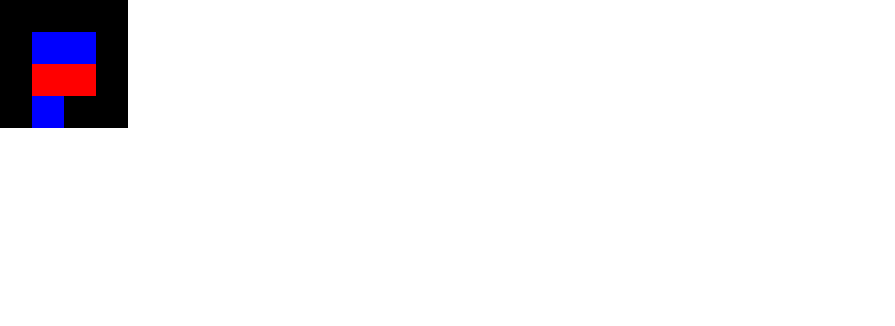
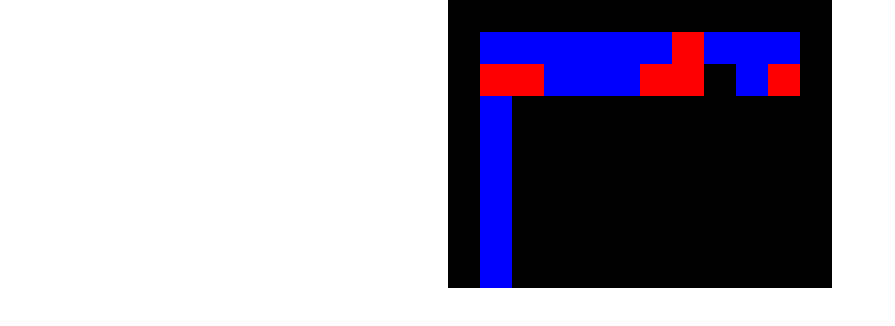
Before and after one commit to mbernardes19/js13k-entry, a plain HTML site: page index.html in a window 1280 px wide. Shown: the whole page, without its empty margins (0-895 px from the left). Drawn offline with Linux system fonts and the light colour scheme.

Commit message:
LevelBuilder criado

```diff
--- /dev/null
+++ b/LevelBuilder.js
@@ -0,0 +1,23 @@
+export default class LevelBuilder {
+    constructor(ctx) {
+        this.rows = 9;
+        this.columns = 12;
+        this.TILE_SIZE = 32;
+        this.ctx = ctx;
+        this.currentLevel;
+    }
+
+    renderLevel(level) {
+        for(let i = 0; i < this.columns; i++) {
+            for(let j = 0; j < this.rows; j++) {
+                    if (level[j][i] === 1)
+                        this.ctx.fillStyle = 'black';
+                    if (level[j][i] === 2)
+                        this.ctx.fillStyle = 'blue';
+                    if (level[j][i] === 3)
+                        this.ctx.fillStyle = 'red';
+                this.ctx.fillRect(this.TILE_SIZE*i, this.TILE_SIZE*j, this.TILE_SIZE, this.TILE_SIZE);
+            }
+        }
+    }
+}
--- a/Player.js
+++ b/Player.js
@@ -5,11 +5,7 @@ export default class Player {
     constructor(name, ctx) {
         this._name = name;
         this._hp = 100;
-        const canvas = document.createElement('canvas')
-        document.body.append(canvas);
-        canvas.width = 500;
-        canvas.height = 500;
-        this._ctx = canvas.getContext('2d');
+        this._ctx = ctx;
         this._currentSprite = new Sprite(100, 100, new Image());
         this._initialState = {
             x: 150,
--- a/index.html
+++ b/index.html
@@ -8,8 +8,10 @@
     <style>
         body {
             margin: 0;
+            display:flex;
+            justify-content: center;
+            align-items: center;
         }
-
         * {
             margin: 0;
             padding: 0;
--- /dev/null
+++ b/lvls/lvl01.json
@@ -0,0 +1,16 @@
+{
+    "player_initial_position": {},
+    "graphical_map":[
+        [1,1,1,1,1,1,1,1,1,1,1,1],
+        [1,2,2,2,2,2,2,3,2,2,2,1],
+        [1,3,3,2,2,2,3,3,1,2,3,1],
+        [1,2,1,1,1,1,1,1,1,1,1,1],
+        [1,2,1,1,1,1,1,1,1,1,1,1],
+        [1,2,1,1,1,1,1,1,1,1,1,1],
+        [1,2,1,1,1,1,1,1,1,1,1,1],
+        [1,2,1,1,1,1,1,1,1,1,1,1],
+        [1,2,1,1,1,1,1,1,1,1,1,1]
+    ],
+    "collision_map": []
+
+}
--- a/main.js
+++ b/main.js
@@ -5,41 +5,47 @@ import GameLoop from './GameLoop.js';
 import Grid from './Grid.js';
 import Tile from './Tile.js';
 import InputHandler from './InputHandler.js';
+import LevelBuilder from './LevelBuilder.js';
 
-const CANVAS_WIDTH = window.innerWidth - (window.innerWidth % 32);
-const CANVAS_HEIGHT = window.innerHeight - (window.innerHeight % 32);
+
+const CANVAS_WIDTH = 384;
+const CANVAS_HEIGHT = 288;
 const canvas = document.querySelector('canvas');
 canvas.width = CANVAS_WIDTH ;
 canvas.height = CANVAS_HEIGHT;
 const ctx = canvas.getContext('2d');
 
-const rows = 4;
-const columns = 4;
 
+// PLAYER //
+const player1 = new Player('Santiael', ctx);
+
+// GAME LOOP //
 const gameLoop = new GameLoop();
-gameLoop.startLoop(1)
+gameLoop.startLoop(1);
+
+// LEVEL BUILDER //
+const levelBuilder = new LevelBuilder(ctx);
+
+insertLevel().then(lvl => {
+    levelBuilder.renderLevel(lvl.graphical_map);
+});
+
+// INPUT HANDLER //
+const inputHandler = new InputHandler(player1);
 
 
-const level = [
-    [1,1,1,1],
-    [1,2,2,1],
-    [1,3,3,1],
-    [1,2,1,1]
-];
-
-drawLevel(level);
 
 
-function drawLevel(level) {
-    for(let i = 0; i < columns; i++) {
-        for(let j = 0; j < rows; j++) {
-                if (level[i][j] === 1)
-                    ctx.fillStyle = 'black';
-                if (level[i][j] === 2)
-                    ctx.fillStyle = 'blue';
-                if (level[i][j] === 3)
-                    ctx.fillStyle = 'red';
-            ctx.fillRect(32*j, 32*i, 32, 32);
-        }
-    }
+
+
+// HELPER FUNCTIONS //
+
+function getLevel(number) {
+    return fetch(`./lvls/lvl${number}.json`)
+            .then(res => res.json())
 }
+
+async function insertLevel() {
+    const level = getLevel('01');
+    return await level;
+}
```
